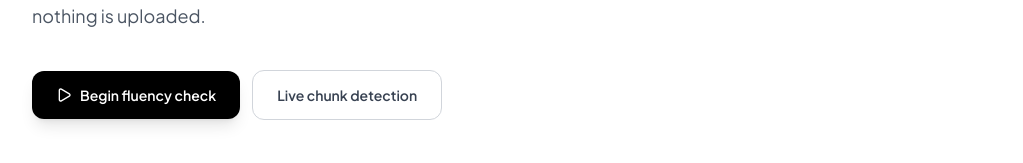
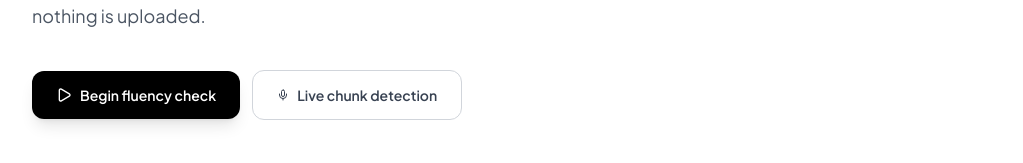
Before and after one commit to creationsbysonu/stutter_detector, a React (Vite) app: page / in a window 1280 px wide. Shown: the part 464-627 px from the top of the page, without its empty margins (128-1151 px from the left). Built offline with nearby package versions, Linux system fonts and the light colour scheme; no server answers; the HTML template or start-up script is replaced by a standard one.

Commit message:
fix: wire up Hero buttons — Begin test scrolls to #test, Live detection opens Smart Boli

```diff
--- a/src/App.tsx
+++ b/src/App.tsx
@@ -28,9 +28,15 @@ export default function App() {
 
   return (
     <div className="flex min-h-screen flex-col bg-white">
-      <Header language={language} onLanguageChange={setLanguage} onStartTest={() => {}} />
+      <Header language={language} onLanguageChange={setLanguage} onStartTest={() => setShowSmartBoli(true)} />
       <main className="flex-1">
-        <Hero />
+        <Hero
+          onStartTest={() => {
+            const el = document.getElementById("test");
+            if (el) el.scrollIntoView({ behavior: "smooth" });
+          }}
+          onLiveDetection={() => setShowSmartBoli(true)}
+        />
         <TestSection language={language} />
       </main>
       <Footer />
--- a/src/components/Hero.tsx
+++ b/src/components/Hero.tsx
@@ -2,7 +2,12 @@ import { useEffect } from "react";
 import { gsap } from "gsap";
 import { Mic, Play } from "lucide-react";
 
-export default function Hero() {
+type HeroProps = {
+  onStartTest: () => void;
+  onLiveDetection: () => void;
+};
+
+export default function Hero({ onStartTest, onLiveDetection }: HeroProps) {
   useEffect(() => {
     gsap.from(".hero-reveal", {
       y: 30,
@@ -28,12 +33,20 @@ export default function Hero() {
             rhythm. Audio stays on your device — nothing is uploaded.
           </p>
           <div className="hero-reveal mt-10 flex flex-col gap-3 sm:flex-row sm:items-center">
-            <button className="flex items-center justify-center gap-2 rounded-xl bg-black text-white px-6 py-3.5 text-sm font-semibold shadow-lg hover:bg-gray-900 transition-all active:scale-[0.98]">
+            <button
+              type="button"
+              onClick={onStartTest}
+              className="flex items-center justify-center gap-2 rounded-xl bg-black text-white px-6 py-3.5 text-sm font-semibold shadow-lg hover:bg-gray-900 transition-all active:scale-[0.98]"
+            >
               <Play className="size-4" /> Begin fluency check
             </button>
-            <a href="#smart-boli" className="flex items-center gap-2 rounded-xl border border-gray-300 bg-white px-6 py-3.5 text-sm font-semibold text-gray-700 hover:bg-gray-50 transition-all active:scale-[0.98]">
-              Live chunk detection
-            </a>
+            <button
+              type="button"
+              onClick={onLiveDetection}
+              className="flex items-center justify-center gap-2 rounded-xl border border-gray-300 bg-white px-6 py-3.5 text-sm font-semibold text-gray-700 hover:bg-gray-50 transition-all active:scale-[0.98]"
+            >
+              <Mic className="size-3" /> Live chunk detection
+            </button>
           </div>
           <div className="hero-reveal mt-10 flex flex-wrap items-center gap-4 text-sm text-gray-500">
             <span className="inline-flex items-center gap-1.5">
```
Also changed, not shown: 3 other files (tests, documents, lock files or other folders).
